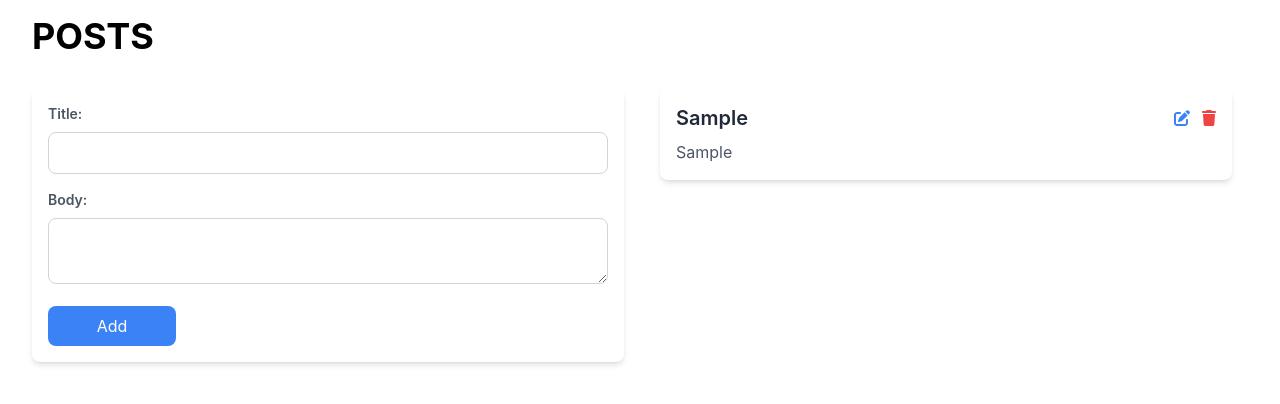
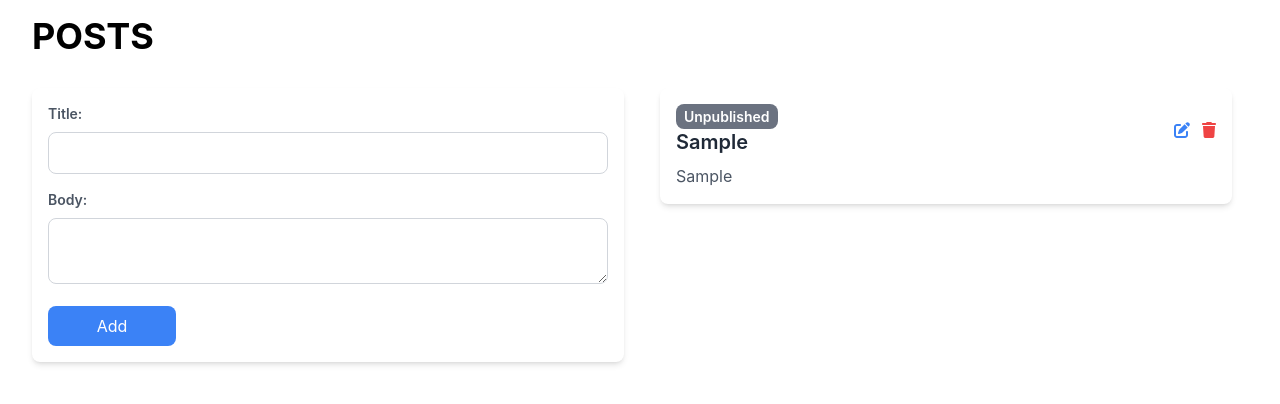
Before and after one commit to funelasbonie/insites-developer-exam, a React (Create React App) app: page / in a window 1280 px wide. Both pictures are taken after typing "Sample", "Sample" into the empty fields and a click on the button "Add". Shown: the top 404 px of the page. Built offline with nearby package versions, Linux system fonts and the light colour scheme; no server answers.

Commit message:
Initial changes - add new fields and display in UI

```diff
--- a/src/components/Posts/PostList.js
+++ b/src/components/Posts/PostList.js
@@ -21,7 +21,12 @@ export default class PostList extends React.Component {
             <li key={post.id} className="mb-4">
               <div className="bg-white rounded-lg shadow-md p-4">
                 <div className="flex justify-between items-center">
-                  <h3 className="text-xl font-semibold text-gray-800 mr-5">{post.title}</h3>
+                  <div>
+                    <span className={`px-2 py-1 text-sm font-semibold text-white ${post.isPublished ? "bg-blue-500" : "bg-gray-500"} rounded-lg`}>
+                      {post.isPublished ? "Published" : "Unpublished"}
+                    </span>
+                    <h3 className="text-xl font-semibold text-gray-800 mr-5">{post.title}</h3>
+                  </div>
                   <div className="w-16 flex justify-end items-end gap-3">
                     <button
                       onClick={() => this.props.editPost(post)}
--- a/src/components/Posts/Posts.js
+++ b/src/components/Posts/Posts.js
@@ -20,7 +20,12 @@ export default class Posts extends Component {
                 const modifiedData = data.map((item) => ({
                     ...item,
                     isToggled: true,
+                    pageSlug: item.title.replace(/[\s_]/g, '-').toLowerCase(),
+                    bannerImage: "someImage",
+                    isPublished: true
                 }));
+
+                console.log(modifiedData)
                 this.setState({
                     posts: modifiedData,
                     isLoading: false
```
